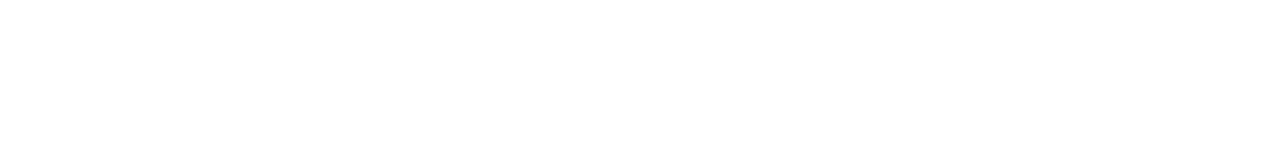
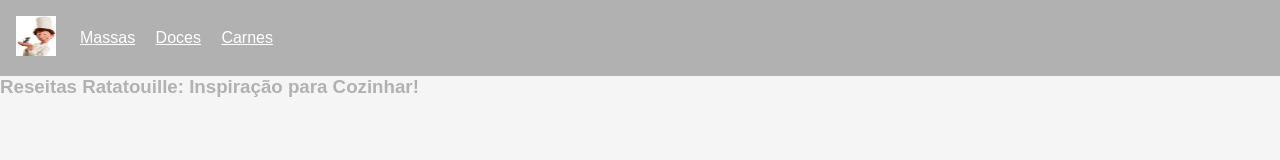
Before and after one commit to marianepsantos/receitas-receitas-app, a website: page index.html in a window 1280 px wide. Drawn offline with Linux system fonts and the light colour scheme.

Commit message:
Commit uma PWA sobre Receitas
Fazendo a página inicial e o css da página inicial

```diff
--- a/css/style.css
+++ b/css/style.css
@@ -1,19 +1,34 @@
-body {
-    font-family: sans-serif;
+* {
+    margin: 0;
+    padding: 0;
+    box-sizing: border-box;
 }
 
-html, .fullscreen {
-    display: flex;
-    height: 100%;
-    margin: 0;
-    padding: 0;
-    width: 100%;
+body {
+    font-family: Arial;
+    background-color: #f5f5f5;
+    color: #b1b1b1;
 }
 
-.container {
-    margin: auto;
+nav {
+    background-color: #b1b1b1;
+    color: #fff;
+    padding: 1rem;
+    display: flex;
+    align-items: center;
 }
 
-.title {
-    font-size: 3rem;
+nav img {
+    width: 40px;
+    height: 40px;
+    margin-right: 0.5rem;
 }
+
+nav a {
+    color: #fff;
+    text-decoration: arial;
+    margin-left: 1rem;
+    font-size: 1rem;
+    align-items: center;
+    justify-content: center;
+}
--- a/index.html
+++ b/index.html
@@ -13,7 +13,20 @@
 
 <body>
 
+    <nav class="nav">
 
+        <div class="nav g">
+            <img src="imagens/logoreceita.png"/>
+        </div>
+
+        <div class="nav a">
+        <a href="massass.html">Massas</a>
+        <a href="docess.html">Doces</a>
+        <a href="carness.html">Carnes</a>
+        </div>
+    </nav>
+
+   <h3 class="nav a">Reseitas Ratatouille: Inspiração para Cozinhar!</h3>
     <script src="js/main.js"></script>
 </body>
 
```
Also changed, not shown: carness.html (+12 -0 lines), imagens/logoreceita.png (added), 1 other file.
